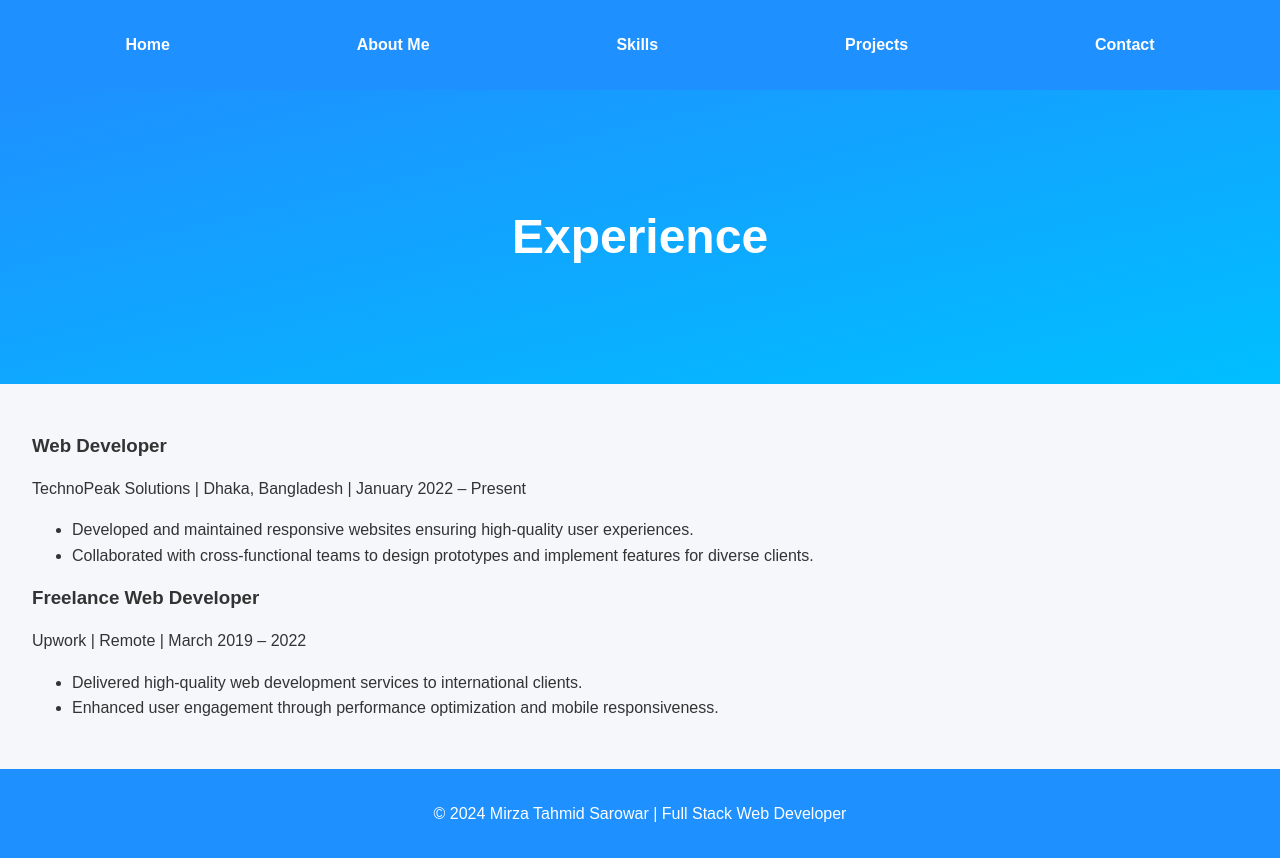
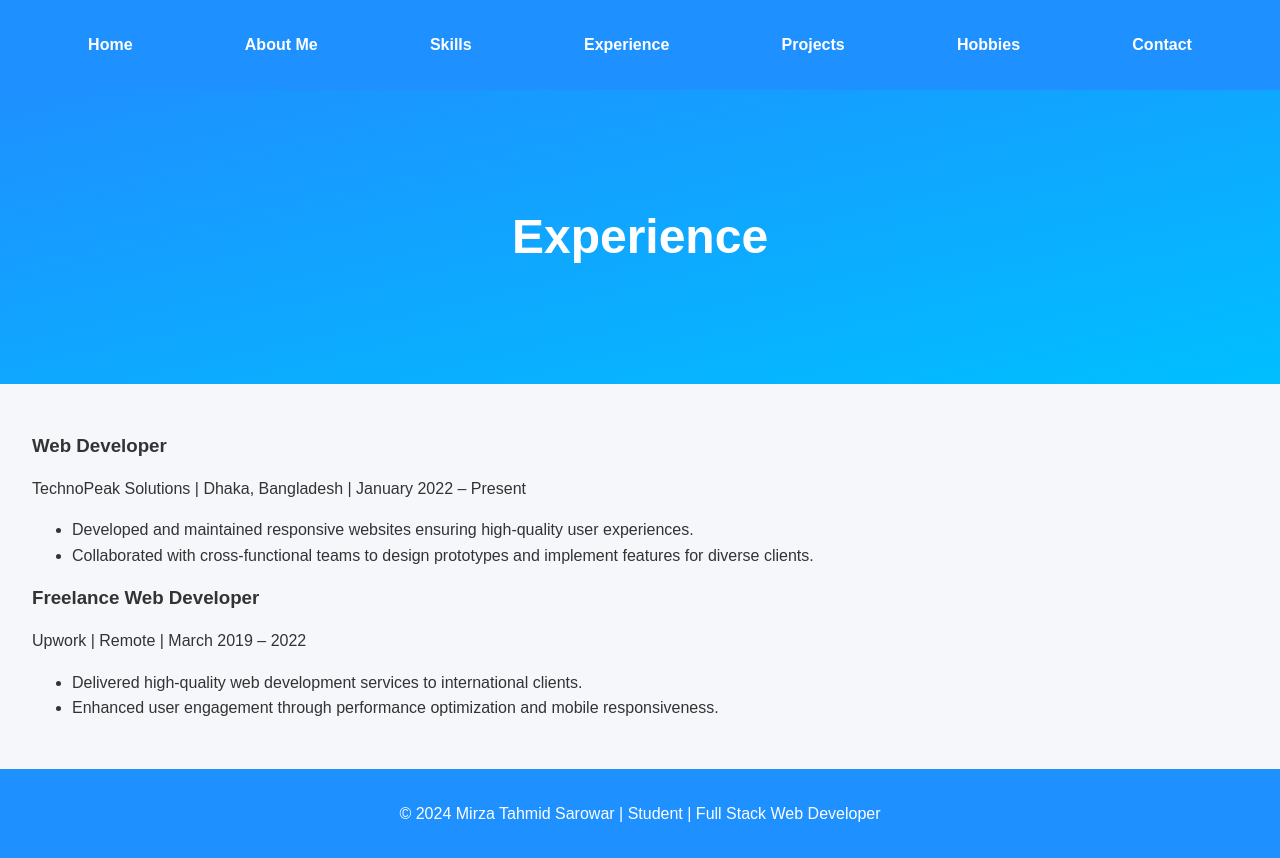
Before and after one commit to mtahmid07/My-Portfolio, a plain HTML site: page experience.html in a window 1280 px wide. Drawn offline with Linux system fonts and the light colour scheme.

Commit message:
Update experience.html

```diff
--- a/experience.html
+++ b/experience.html
@@ -6,6 +6,7 @@
   <title>Experience - Mirza Tahmid Sarowar</title>
   <link rel="stylesheet" href="styles.css">
   <script defer src="script.js"></script>
+  <meta name="viewport" content="width=device-width, initial-scale=1.0">
 </head>
 <body>
   <header>
@@ -14,7 +15,9 @@
         <li><a href="index.html">Home</a></li>
         <li><a href="about.html">About Me</a></li>
         <li><a href="skills.html">Skills</a></li>
+        <li><a href="experience.html">Experience</a></li>
         <li><a href="projects.html">Projects</a></li>
+        <li><a href="hobbies.html">Hobbies</a></li>
         <li><a href="contact.html">Contact</a></li>
       </ul>
     </nav>
@@ -41,7 +44,7 @@
   </section>
 
   <footer>
-    <p>© 2024 Mirza Tahmid Sarowar | Full Stack Web Developer</p>
+    <p>© 2024 Mirza Tahmid Sarowar | Student | Full Stack Web Developer</p>
   </footer>
 </body>
 </html>
```
